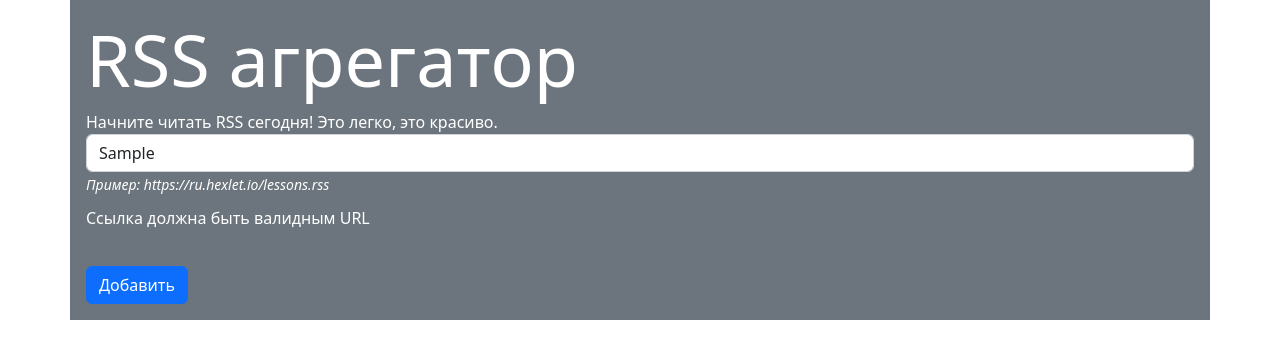
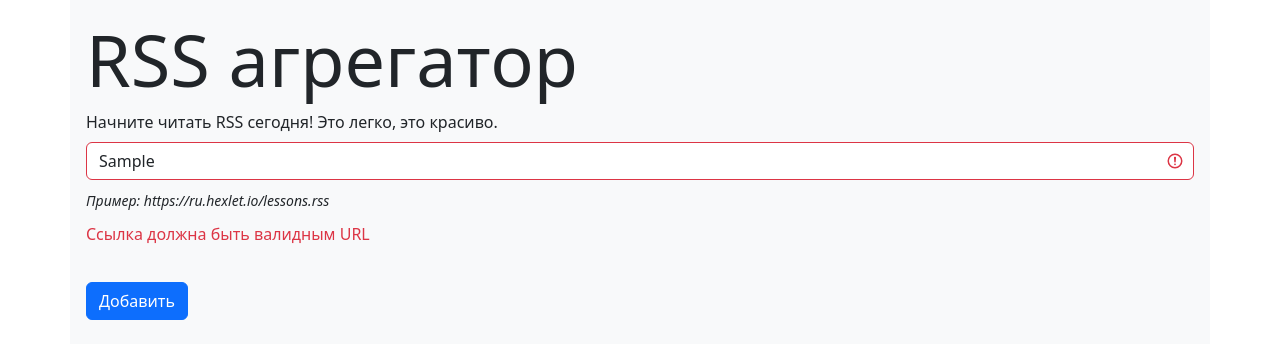
Before and after one commit to VikkyAblaeva/RSS-reader, a website built with webpack: page src/template.html in a window 1280 px wide. Both pictures are taken after typing "Sample" into the empty fields and a click on the button "Добавить". Built offline with nearby package versions, Linux system fonts and the light colour scheme.

Commit message:
fix isValid

```diff
--- a/src/index.js
+++ b/src/index.js
@@ -3,13 +3,62 @@ import isValid from './utils.js';
 
 const input = document.querySelector('input');
 input.focus();
+let links = [];
+const renderLabel = (inputValue, result) => {
+
+    if (result === true && links.includes(inputValue)) {
+        return {
+            label: {
+                innerHTML: 'RSS уже существует',
+                addClass: 'text-danger',
+                removeClass: 'text-success',
+            },
+            input: {
+                removeClass: 'is-valid',
+                addClass: 'is-invalid',
+            }
+        };
+    };
+    if (result === true && !links.includes(inputValue)) {
+        links.push(inputValue);
+        return {
+            label: {
+                innerHTML: 'RSS успешно загружен',
+                addClass: 'text-success',
+                removeClass: 'text-danger',
+            },
+            input: {
+                removeClass: 'is-invalid',
+                addClass: 'is-valid',
+            }
+        };
+    };
+    if (result === false) {
+        return {
+            label: {
+                innerHTML: 'Ссылка должна быть валидным URL',
+                addClass: 'text-danger',
+                removeClass: 'text-success',
+            },
+            input: {
+                removeClass: 'is-valid',
+                addClass: 'is-invalid',
+            }
+        };
+    };
+}
 
 const label = document.querySelector('.validResult');
 const form = document.querySelector('form');
 form.addEventListener('submit', (event) => {
     isValid(input.value)
     .then((result) => {
-        result === false ? label.innerHTML = 'Ссылка должна быть валидным URL' : label.innerHTML = 'Valid';
+        const render = renderLabel(input.value, result);
+        label.innerHTML = render.label.innerHTML;
+        input.classList.remove(render.input.removeClass);
+        input.classList.add(render.input.addClass);
+        label.classList.remove(render.label.removeClass);
+        label.classList.add(render.label.addClass);
     });
 
     event.preventDefault();
--- a/src/template.html
+++ b/src/template.html
@@ -6,13 +6,13 @@
     <title>RSS-READER</title>
   </head>
   <body>
-    <div class="container p-3 mb-2 bg-secondary text-white">
-    <h1 class="display-2">RSS агрегатор</h1>
-    <form>
-      <div class="form-group">
-        <label for="formGroupExampleInput">Начните читать RSS сегодня! Это легко, это красиво.</label>
-        <input type="text" class="form-control" id="formGroupExampleInput" aria-describedby="emailHelp" placeholder="Ссылка RSS">
-        <small class="form-text fst-italic text-white">Пример: https://ru.hexlet.io/lessons.rss</small>
+    <div class="container p-3 mb-2 bg-light text-dark">
+    <h1 class="display-2 mb-2">RSS агрегатор</h1>
+    <form class="needs-validation mb-2">
+      <div class="form-group mb-2">
+        <label class="mb-2" for="formGroupExampleInput">Начните читать RSS сегодня! Это легко, это красиво.</label>
+        <input type="text" class="form-control mb-2" id="validationCustom01" placeholder="Ссылка RSS">
+        <small class="form-text fst-italic text-dark mb-2">Пример: https://ru.hexlet.io/lessons.rss</small>
       </div>
       <label class="validResult" for="formGroupExampleInput"></label>
       <button type="submit" class="btn btn-primary margin">Добавить</button>
```
